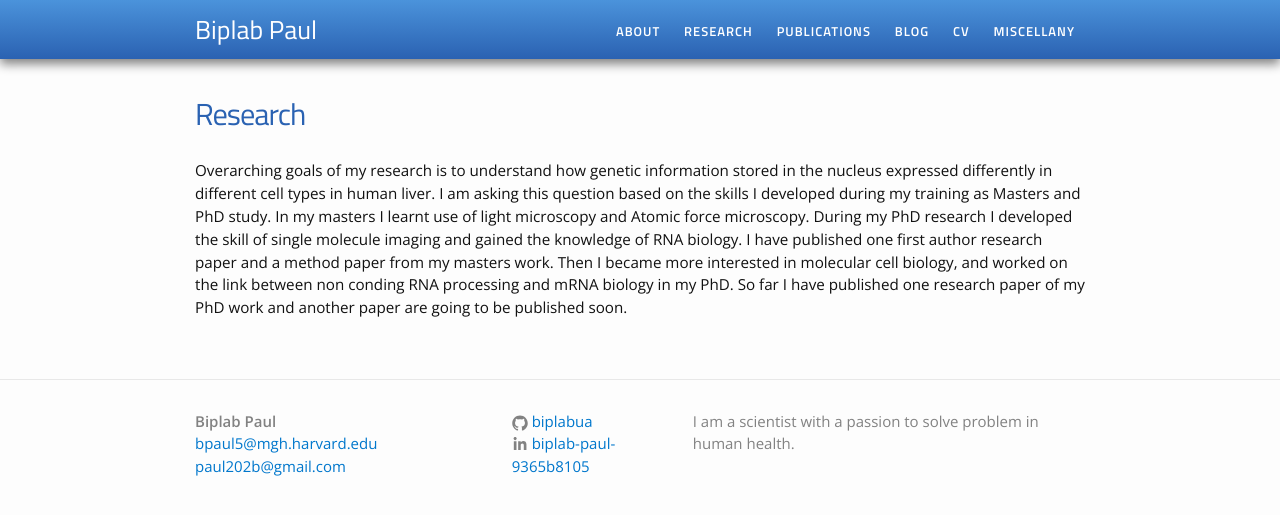
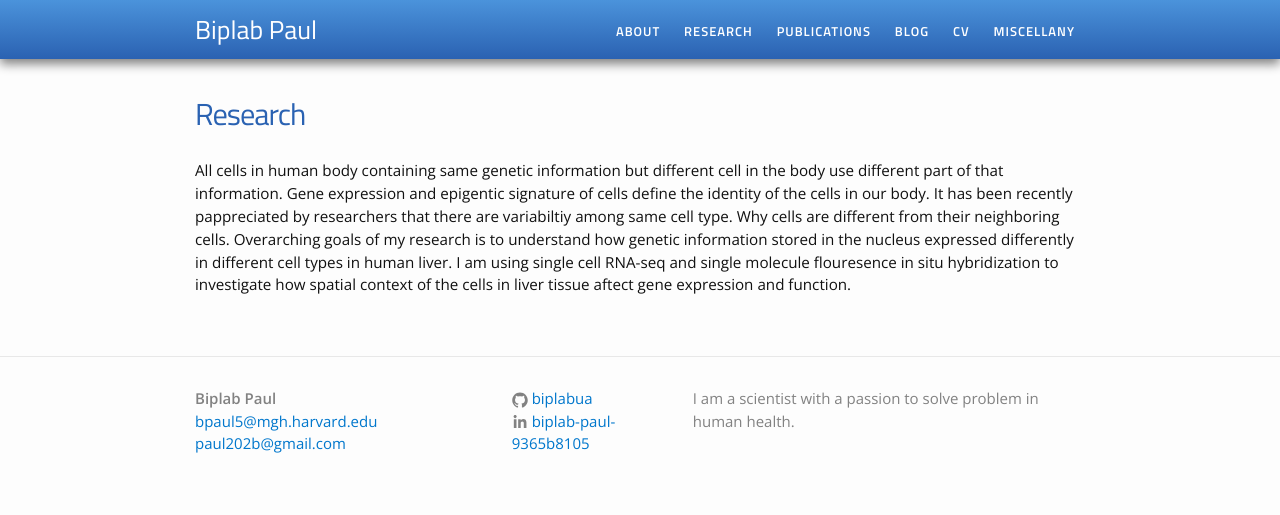
Before and after one commit to biplabua/biplabua.github.io, a Jekyll site: the page built from research.md, in a window 1280 px wide. Shown: the top 515 px of the page. Built offline with Jekyll 4.4.1, drawn with Linux system fonts in a browser that asks for light colours.

Commit message:
New paper

```diff
--- a/research.md
+++ b/research.md
@@ -4,4 +4,4 @@ permalink: /research/
 title: Research
 ---
 
-Overarching goals of my research is to understand how genetic information stored in the nucleus expressed differently in different cell types in human liver. I am asking this question based on the skills I developed during my training as Masters and PhD study. In my masters I learnt use of light microscopy and Atomic force microscopy. During my PhD research I developed the skill of single molecule imaging and gained the knowledge of RNA biology. I have published one first author research paper and a method paper from my masters work. Then I became more interested in molecular cell biology, and worked on the link between non conding RNA processing and mRNA biology in my PhD. So far I have published one research paper of my PhD work and another paper are going to be published soon.
+All cells in human body containing same genetic information but different cell in the body use different part of that information. Gene expression and epigentic signature of cells define the identity of the cells in our body. It has been recently pappreciated by researchers that there are variabiltiy among same cell type. Why cells are different from their neighboring cells. Overarching goals of my research is to understand how genetic information stored in the nucleus expressed differently in different cell types in human liver. I am using single cell RNA-seq and single molecule flouresence in situ hybridization to investigate how spatial context of the cells in liver tissue aftect gene expression and function.
```
Also changed, not shown: publications.md (+1 -1 lines).
